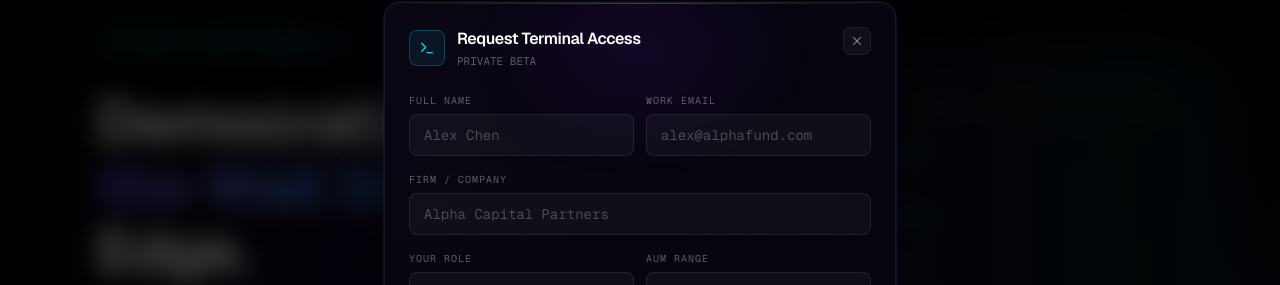
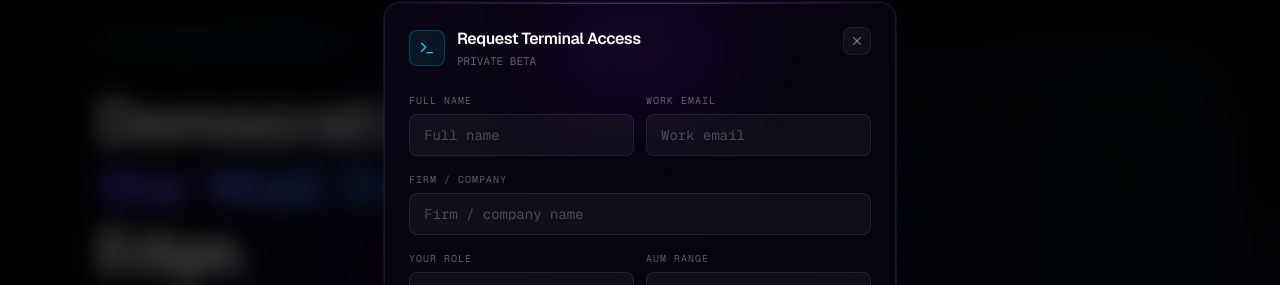
Before and after one commit to Rishab741/platstock-terminal, a Next.js app: page / in a window 1280 px wide. Both pictures are taken after a click on the button "Request Terminal Access". Shown: the part 117-402 px from the top of the page. Built offline with nearby package versions, Linux system fonts and the light colour scheme.

Commit message:
form field changes

```diff
--- a/src/app/components/RequestAccessModal.tsx
+++ b/src/app/components/RequestAccessModal.tsx
@@ -189,7 +189,7 @@ export default function RequestAccessModal() {
                           <input
                             required
                             type="text"
-                            placeholder="Alex Chen"
+                            placeholder="Full name"
                             className={field}
                             value={form.name}
                             onChange={(e) => setForm({ ...form, name: e.target.value })}
@@ -200,7 +200,7 @@ export default function RequestAccessModal() {
                           <input
                             required
                             type="email"
-                            placeholder="alex@alphafund.com"
+                            placeholder="Work email"
                             className={field}
                             value={form.email}
                             onChange={(e) => setForm({ ...form, email: e.target.value })}
@@ -213,7 +213,7 @@ export default function RequestAccessModal() {
                         <input
                           required
                           type="text"
-                          placeholder="Alpha Capital Partners"
+                          placeholder="Firm / company name"
                           className={field}
                           value={form.company}
                           onChange={(e) => setForm({ ...form, company: e.target.value })}
```
